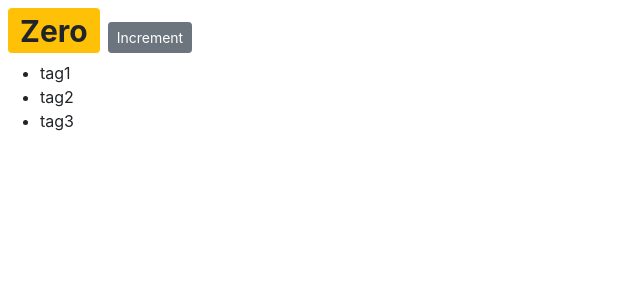
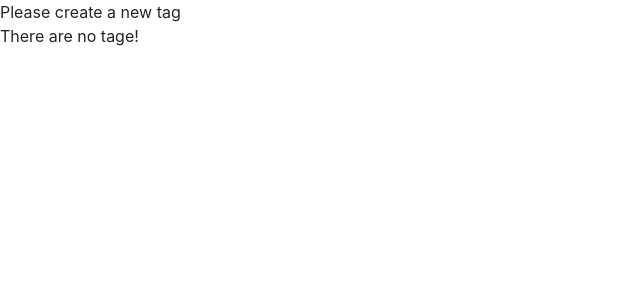
Before and after one commit to Noppagorn/ReactTutorial-Mosh-2, a React (Create React App) app: page / in a window 1280 px wide. Shown: the top 300 px of the page, without its empty margins (0-640 px from the left). Built offline with nearby package versions, Linux system fonts and the light colour scheme.

Commit message:
can condition on list of tags

```diff
--- a/src/components/counter.jsx
+++ b/src/components/counter.jsx
@@ -2,29 +2,50 @@ import React, { Component } from "react";
 class Counter extends Component {
   state = {
     count: 0,
-    tags: ["tag1", "tag2", "tag3"],
+    tags: [], //["tag1", "tag2", "tag3"],
   };
 
   styles = {
     fontWeight: "bold",
     fontSize: 30,
   };
+
+  renderTags() {
+    if (this.state.tags.length === 0) return <p>There are no tage!</p>;
+    return (
+      <ul>
+        {this.state.tags.map((tag) => (
+          <li key={tag}>{tag}</li>
+        ))}
+      </ul>
+    );
+  }
+  //***********************
+  // true && "HI" will be print HI
+  // true && "HI" && 1 will be print 1
+
   render() {
     return (
-      <React.Fragment>
-        {/* <img src={this.state.imageUrl} alt="" /> */}
-        {/*  <span style={{fontSize: 30}} className="badge badge-primary m-2">
-         */}
-        <span style={this.styles} className={this.getBedgeClasses()}>
+      // <React.Fragment>
+      {
+        /* <img src={this.state.imageUrl} alt="" /> */
+      },
+      {
+        /*  <span style={{fontSize: 30}} className="badge badge-primary m-2">
+         */
+      },
+      {
+        /* <span style={this.styles} className={this.getBedgeClasses()}>
           {this.formatCount()}
         </span>
-        <button className="btn btn-secondary btn-sm">Increment</button>
-        <ul>
-          {this.state.tags.map((tag) => (
-            <li key={tag}>{tag}</li>
-          ))}
-        </ul>
-      </React.Fragment>
+        <button className="btn btn-secondary btn-sm">Increment</button> */
+      },
+      (
+        <div>
+          {this.state.tags.length === 0 && "Please create a new tag"}
+          {this.renderTags()}
+        </div>
+      )
     );
   }
 
```
